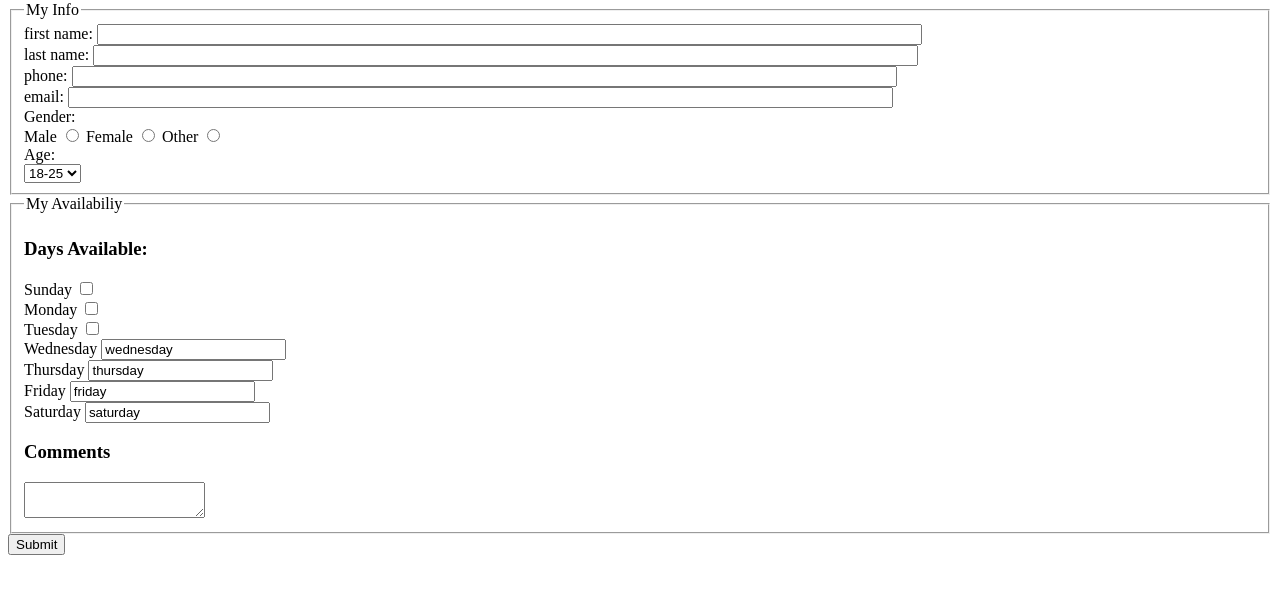
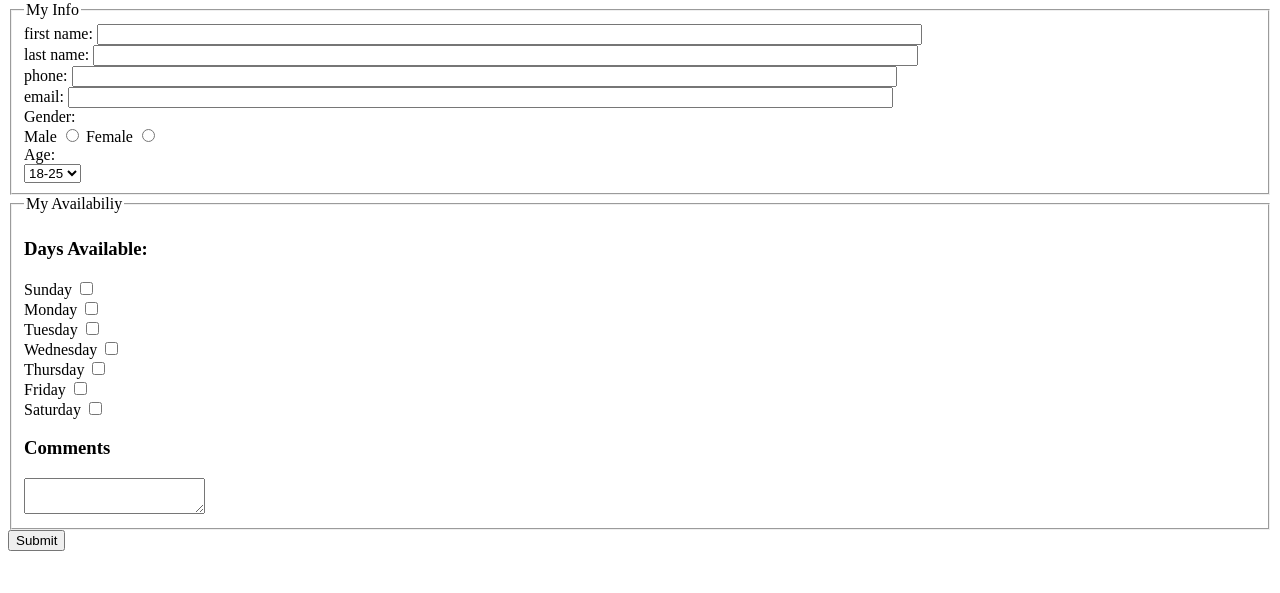
Before and after one commit to jvillaluz1/webdev_lab5, a plain HTML site: page index.html in a window 1280 px wide. Shown: the part 79-672 px from the top of the page. Drawn offline with Linux system fonts and the light colour scheme.

Commit message:
Update index.html

```diff
--- a/index.html
+++ b/index.html
@@ -17,7 +17,6 @@
 	  <div>
 		<label>Male <input type="radio" name"gender_field" value="male"></label>
 		<label>Female <input type="radio" name"gender_field" value="female"></label>
-		<label>Other <input type="radio" name"gender_field" value="other"></label>
 	  </div>
 	  <div>Age: </div>
 	  <select name="age_field">
@@ -34,10 +33,10 @@
 		<div><label>Sunday <input type="checkbox" name="available_field[]" value="sunday"></label></div>
 		<div><label>Monday <input type="checkbox" name="available_field[]" value="monday"></label></div>
 		<div><label>Tuesday <input type="checkbox" name="available_field[]" value="tuesday"></label></div>
-		<div><label>Wednesday <input type="checbox" name="available_field[]" value="wednesday"></label></div>
-		<div><label>Thursday <input type="checbox" name="available_field[]" value="thursday"></label></div>
-		<div><label>Friday <input type="checbox" name="available_field[]" value="friday"></label></div>
-		<div><label>Saturday <input type="checbox" name="available_field[]" value="saturday"></label></div>
+		<div><label>Wednesday <input type="checkbox" name="available_field[]" value="wednesday"></label></div>
+        <div><label>Thursday <input type="checkbox" name="available_field[]" value="thursday"></label></div>
+        <div><label>Friday <input type="checkbox" name="available_field[]" value="friday"></label></div>
+        <div><label>Saturday <input type="checkbox" name="available_field[]" value="saturday"></label></div>
 		<h3>Comments</h3>
 		<textarea name="comments_field"></textarea>
 	  </div>
```
